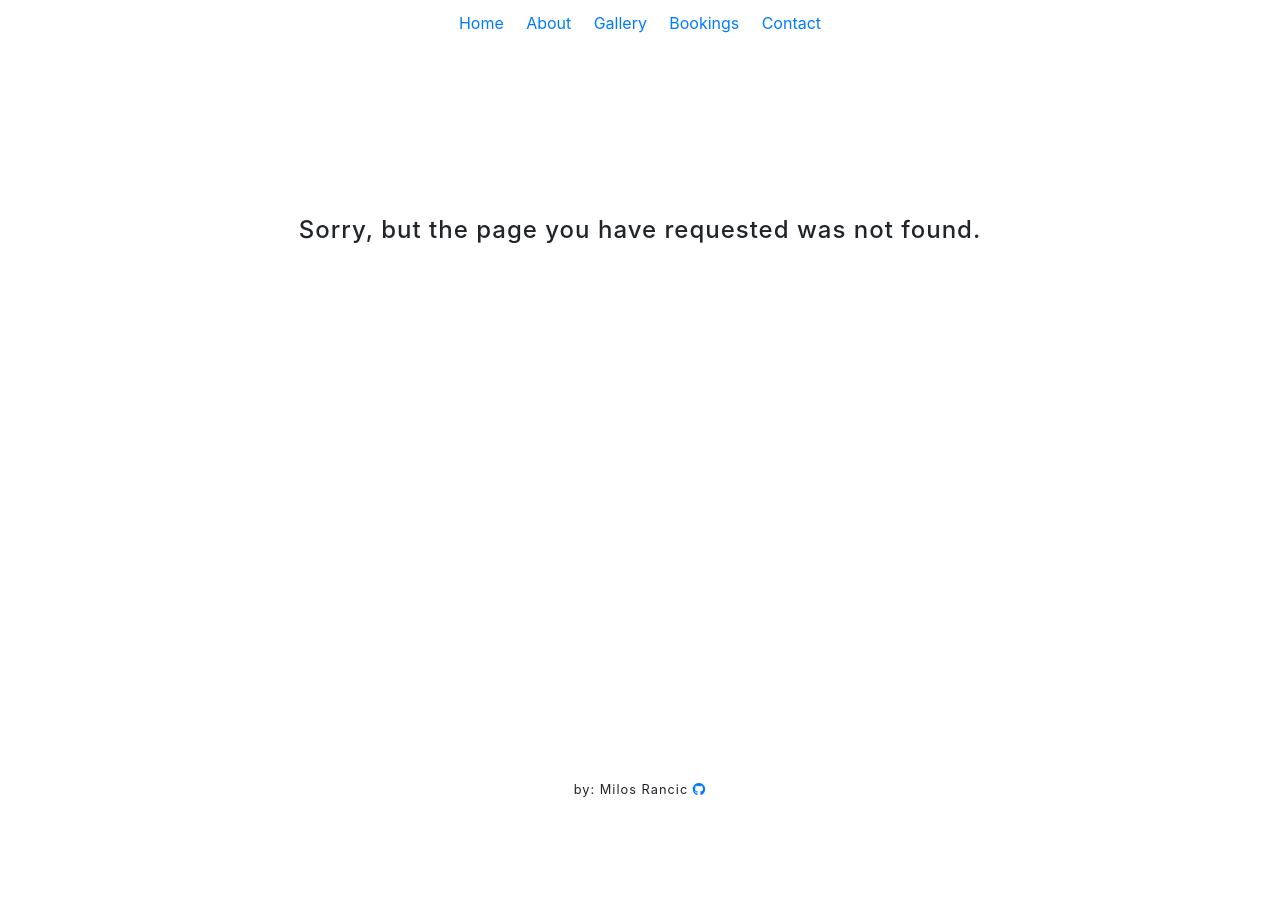
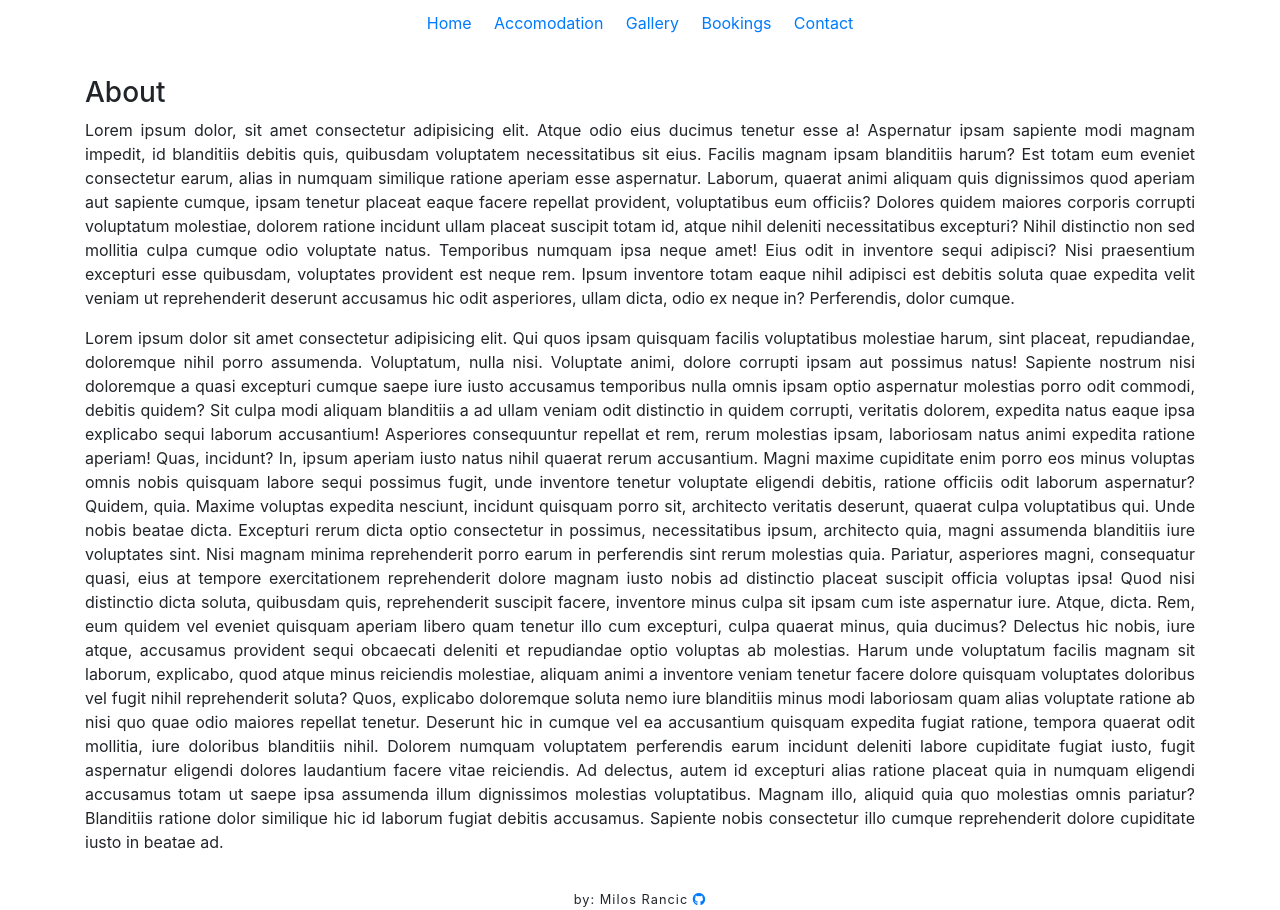
Before and after one commit to milosrancic/reactjs-website, a React (Create React App) app: page /accomodation in a window 1280 px wide. Before the commit this address had no page. Before the commit the page ends 800 px from the top, so only its background shows below. Built offline with nearby package versions, Linux system fonts and the light colour scheme.

Commit message:
rename component

```diff
--- a/src/components/About.js
+++ b/src/components/Accomodation.js
@@ -1,7 +1,7 @@
 import React from "react";
-import "../styles/About.css";
+import "../styles/Accomodation.css";
 
-const About = () => {
+const Accomodation = () => {
   return (
     <div id="about" className="container">
       {/* <p className="text-left">About</p> */}
@@ -75,4 +75,4 @@ const About = () => {
     </div>
   );
 };
-export default About;
+export default Accomodation;
--- a/src/components/App.js
+++ b/src/components/App.js
@@ -4,7 +4,7 @@ import { BrowserRouter as Router, Switch, Route, Link } from "react-router-dom";
 import "../styles/App.css";
 
 import Home from "./Home.js";
-import About from "./About.js";
+import Accomodation from "./Accomodation.js";
 import Gallery from "./Gallery.js";
 import Contact from "./Contact.js";
 import Bookings from "./Bookings.js";
@@ -23,8 +23,8 @@ class App extends React.Component {
               </Link>
             </li>
             <li className="nav-item">
-              <Link to={"/about"} className="nav-link">
-                About
+              <Link to={"/accomodation"} className="nav-link">
+                Accomodation
               </Link>
             </li>
             <li className="nav-item">
@@ -44,7 +44,7 @@ class App extends React.Component {
             </li>
             <Switch>
               <Route exact path="/" component={Home} />
-              <Route path="/about" component={About} />
+              <Route path="/accomodation" component={Accomodation} />
               <Route path="/gallery" component={Gallery} />
               <Route path="/bookings" component={Bookings} />
               <Route path="/contact" component={Contact} />
```
Also changed, not shown: src/styles/Accomodation.css (renamed from src/styles/About.css).
